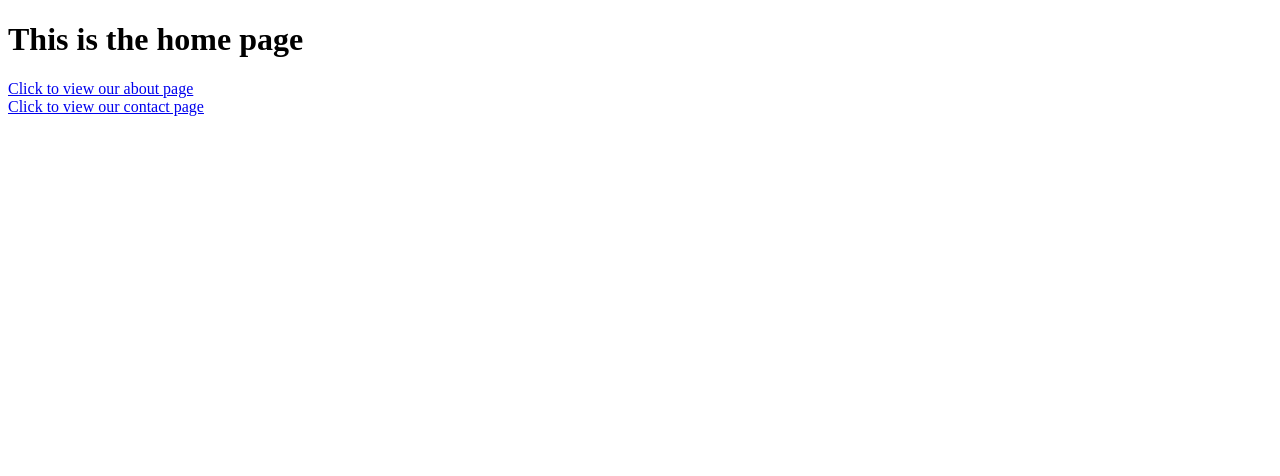
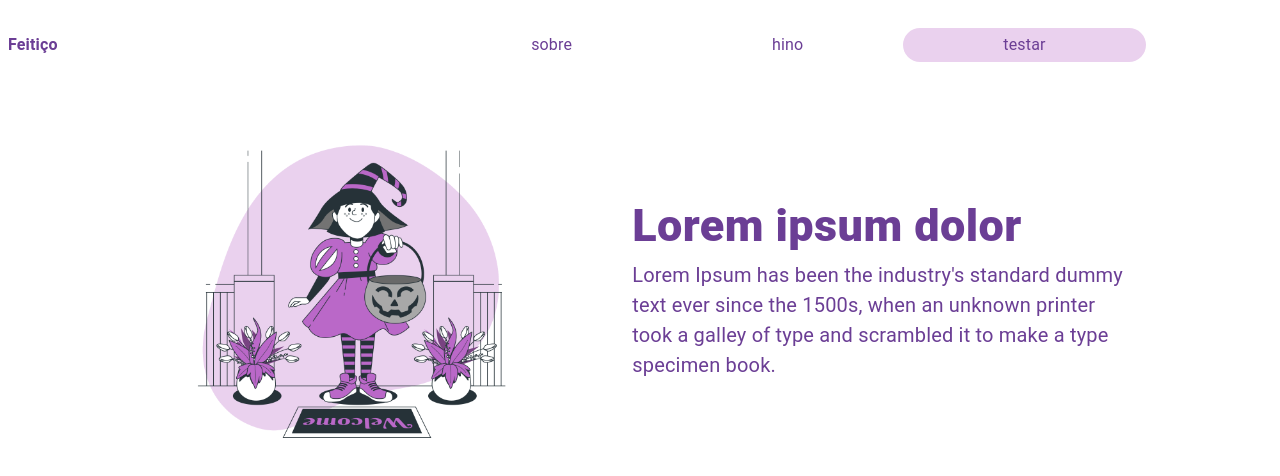
Before and after one commit to nicollecnunes/feitico, a React (Create React App) app: page / in a window 1280 px wide. Shown: the top 476 px of the page. Built offline with nearby package versions, Linux system fonts and the light colour scheme.

Commit message:
esqueleto página home

```diff
--- a/package.json
+++ b/package.json
@@ -3,6 +3,10 @@
   "version": "0.1.0",
   "private": true,
   "dependencies": {
+    "@emotion/react": "^11.7.1",
+    "@emotion/styled": "^11.6.0",
+    "@mui/material": "^5.3.1",
+    "@mui/styles": "^5.3.0",
     "@testing-library/jest-dom": "^5.16.1",
     "@testing-library/react": "^12.1.2",
     "@testing-library/user-event": "^13.5.0",
--- a/public/index.html
+++ b/public/index.html
@@ -1,43 +1,42 @@
 <!DOCTYPE html>
-<html lang="en">
+<html lang="pt-br">
   <head>
     <meta charset="utf-8" />
-    <link rel="icon" href="%PUBLIC_URL%/favicon.ico" />
+    <link
+      rel="icon"
+      type="image/png"
+      sizes="32x32"
+      href="favicon/favicon-32x32.png"
+    />
+    <link
+      rel="icon"
+      type="image/png"
+      sizes="48x48"
+      href="favicon/favicon-48x48.png"
+    />
+    <link
+      rel="icon"
+      type="image/png"
+      sizes="16x16"
+      href="favicon/favicon-16x16.png"
+    />
     <meta name="viewport" content="width=device-width, initial-scale=1" />
     <meta name="theme-color" content="#000000" />
-    <meta
-      name="description"
-      content="Web site created using create-react-app"
+    <meta name="description" content="República Feitiço" />
+    <link rel="manifest" href="%PUBLIC_URL%/manifest.json" />
+    <!-- Dependências do @mui/material -->
+    <link
+      rel="stylesheet"
+      href="https://fonts.googleapis.com/css2?family=Montserrat:wght@300;400;500;600;800&display=swap"
     />
-    <link rel="apple-touch-icon" href="%PUBLIC_URL%/logo192.png" />
-    <!--
-      manifest.json provides metadata used when your web app is installed on a
-      user's mobile device or desktop. See https://developers.google.com/web/fundamentals/web-app-manifest/
-    -->
-    <link rel="manifest" href="%PUBLIC_URL%/manifest.json" />
-    <!--
-      Notice the use of %PUBLIC_URL% in the tags above.
-      It will be replaced with the URL of the `public` folder during the build.
-      Only files inside the `public` folder can be referenced from the HTML.
-
-      Unlike "/favicon.ico" or "favicon.ico", "%PUBLIC_URL%/favicon.ico" will
-      work correctly both with client-side routing and a non-root public URL.
-      Learn how to configure a non-root public URL by running `npm run build`.
-    -->
-    <title>React App</title>
+    <link
+      rel="stylesheet"
+      href="https://fonts.googleapis.com/icon?family=Material+Icons"
+    />
+    <title>República Feitiço</title>
   </head>
   <body>
     <noscript>You need to enable JavaScript to run this app.</noscript>
     <div id="root"></div>
-    <!--
-      This HTML file is a template.
-      If you open it directly in the browser, you will see an empty page.
-
-      You can add webfonts, meta tags, or analytics to this file.
-      The build step will place the bundled scripts into the <body> tag.
-
-      To begin the development, run `npm start` or `yarn start`.
-      To create a production bundle, use `npm run build` or `yarn build`.
-    -->
   </body>
 </html>
--- /dev/null
+++ b/src/app/App.css
@@ -0,0 +1,61 @@
+@font-face {
+    font-family: 'Raleway';
+    src: url(../config/theme/fonts/Raleway-Black.ttf) format('truetype');
+    font-weight: normal;
+    font-style: normal;
+  }
+
+  @font-face {
+    font-family: 'Raleway';
+    src: url(../config/theme/fonts/Raleway-Bold.ttf) format('truetype');
+    font-weight: bold;
+    font-style: normal;
+  }
+
+  @font-face {
+    font-family: 'Raleway';
+    src: url(../config/theme/fonts/Raleway-Medium.ttf) format('truetype');
+    font-weight: 500;
+    font-style: normal;
+  }
+
+  @font-face {
+    font-family: 'Raleway';
+    src: url(../config/theme/fonts/Raleway-Light.ttf) format('truetype');
+    font-weight: lighter;
+    font-style: normal;
+  }
+
+  @font-face {
+    font-family: 'Raleway';
+    src: url(../config/theme/fonts/Raleway-SemiBold.ttf) format('truetype');
+    font-weight: 600;
+    font-style: normal;
+  }
+
+  * {
+    box-sizing: border-box;
+  }
+
+  html {
+    height: 100% !important;
+    width: 100% !important;
+  }
+
+  body {
+    height: 100% !important;
+    width: 100% !important;
+  }
+
+  ::-webkit-scrollbar {
+    width: 4px;
+  }
+
+  ::-webkit-scrollbar-thumb {
+    background: lightgray;
+  border-radius: 2px;
+  }
+
+  ::-webkit-scrollbar-thumb:hover {
+    background: gray;
+  }
--- a/src/pages/Home.js
+++ /dev/null
@@ -1,13 +0,0 @@
-import { Link } from "react-router-dom";
-
-function Home() {
-  return (
-    <div>
-      <h1>This is the home page</h1>
-      <Link to="about">Click to view our about page</Link><br></br>
-      <Link to="contact">Click to view our contact page</Link>
-    </div>
-  );
-}
-
-export default Home;
--- /dev/null
+++ b/src/pages/Home.jsx
@@ -0,0 +1,102 @@
+import { Link } from "react-router-dom";
+import { makeStyles } from "@mui/styles";
+import { Grid, Typography } from "@mui/material";
+import imagemBruxa from "../images/1.png";
+
+function Home() {
+  const classes = useStyles();
+  return (
+    <>
+      <Grid container direction="column" className={classes.root}>
+        <Grid className={classes.cabecalho}>
+          <Grid className={classes.logo}>
+            <Typography fontWeight={600}>Feitiço</Typography>
+          </Grid>
+          <Grid className={classes.menu}>
+            <Link className={classes.link} to="about">
+              <Typography>sobre</Typography>
+            </Link>
+            <Link className={classes.link} to="contact">
+              <Typography>hino</Typography>
+            </Link>
+            <Link className={classes.linkDestacado} to="contact">
+              <Typography>testar</Typography>
+            </Link>
+          </Grid>
+        </Grid>
+        <Grid className={classes.corpo} direction="row">
+          <Grid className={classes.divEsquerda}>
+            <img
+              className={classes.ilustracao}
+              src={imagemBruxa}
+              width={320}
+              height={320}
+            />
+          </Grid>
+          <Grid className={classes.divDireita}>
+            <Typography fontSize={45} fontWeight={800}>
+              Lorem ipsum dolor
+            </Typography>
+            <Typography fontSize={20} fontWeight={400}>
+              Lorem Ipsum has been the industry's standard dummy text ever since
+              the 1500s, when an unknown printer took a galley of type and
+              scrambled it to make a type specimen book.
+            </Typography>
+          </Grid>
+        </Grid>
+      </Grid>
+    </>
+  );
+}
+
+const useStyles = makeStyles(() => ({
+  root: {
+    height: "100%",
+    width: "100%",
+    alignContent: "center",
+  },
+  cabecalho: {
+    width: "90%",
+    justifyContent: "space-between",
+    alignItems: "center",
+    display: "flex",
+    flexDirection: "row",
+    color: "rgb(107, 62, 149)",
+    padding: "20px 0px 20px 0px",
+  },
+  menu: {
+    display: "flex",
+    flexDirection: "row",
+    justifyContent: "space-around",
+    alignItems: "center",
+  },
+  link: {
+    color: "rgb(107, 62, 149)",
+    padding: "0px 100px 0px 100px",
+    textDecoration: "none",
+  },
+  linkDestacado: {
+    color: "rgb(107, 62, 149)",
+    padding: "5px 100px 5px 100px",
+    textDecoration: "none",
+    backgroundColor: "rgb(234, 209, 238)",
+    borderRadius: "60px",
+  },
+  corpo: {
+    display: "flex",
+    flexDirection: "column",
+    justifyContent: "center",
+  },
+  divEsquerda: {
+    padding: "50px 0px 0px 50px",
+  },
+  ilustracao: {},
+  divDireita: {
+    padding: "110px 0px 0px 0px",
+    margin: "0px 0px 0px 120px",
+    width: "40%",
+    color: "rgb(107, 62, 149)",
+  },
+}));
+
+export default Home;
```
Also changed, not shown: src/images/1.png (added), src/pages/Contact.jsx (renamed from src/pages/Contact.js), 1 other file (tests, documents, lock files or other folders).
